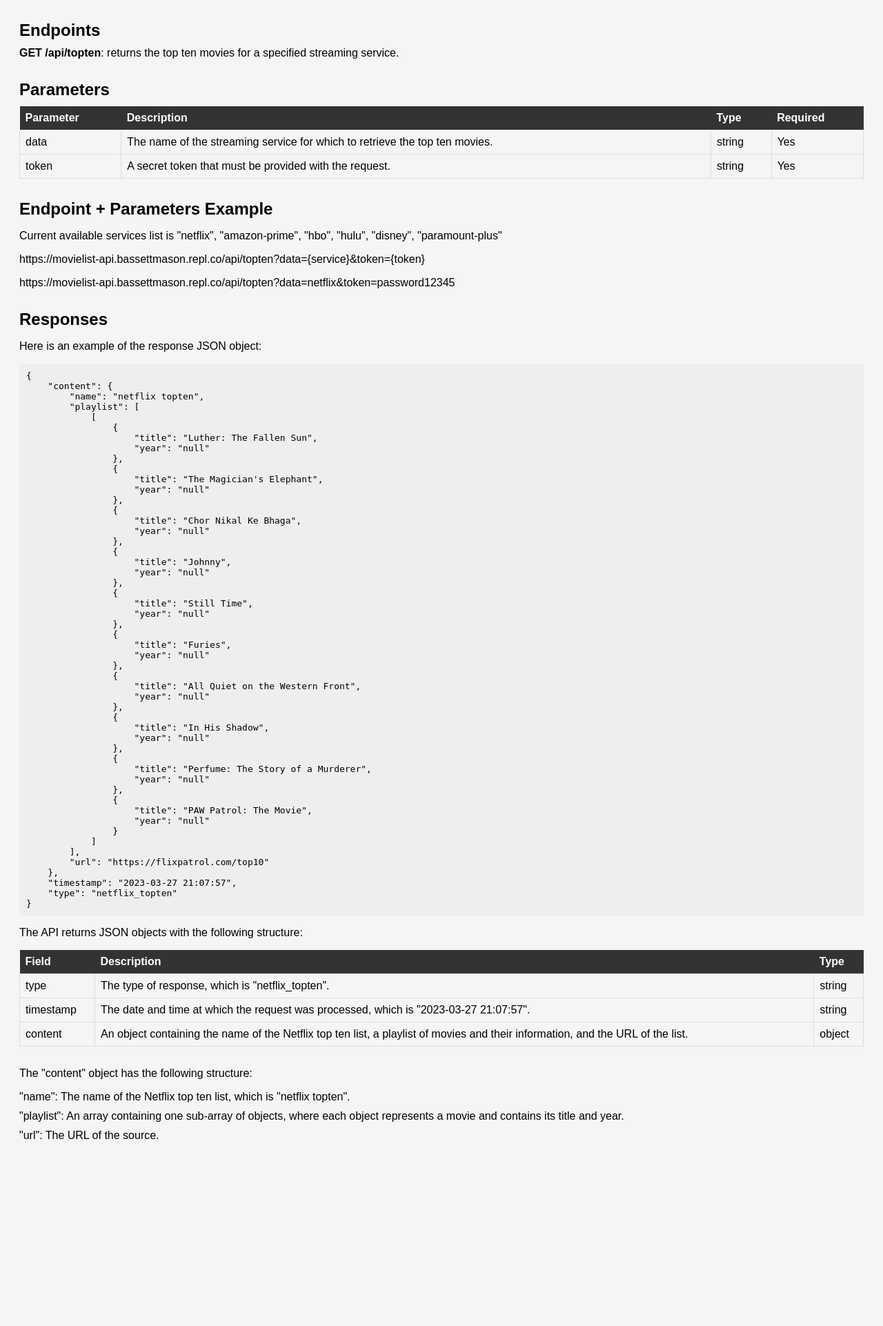
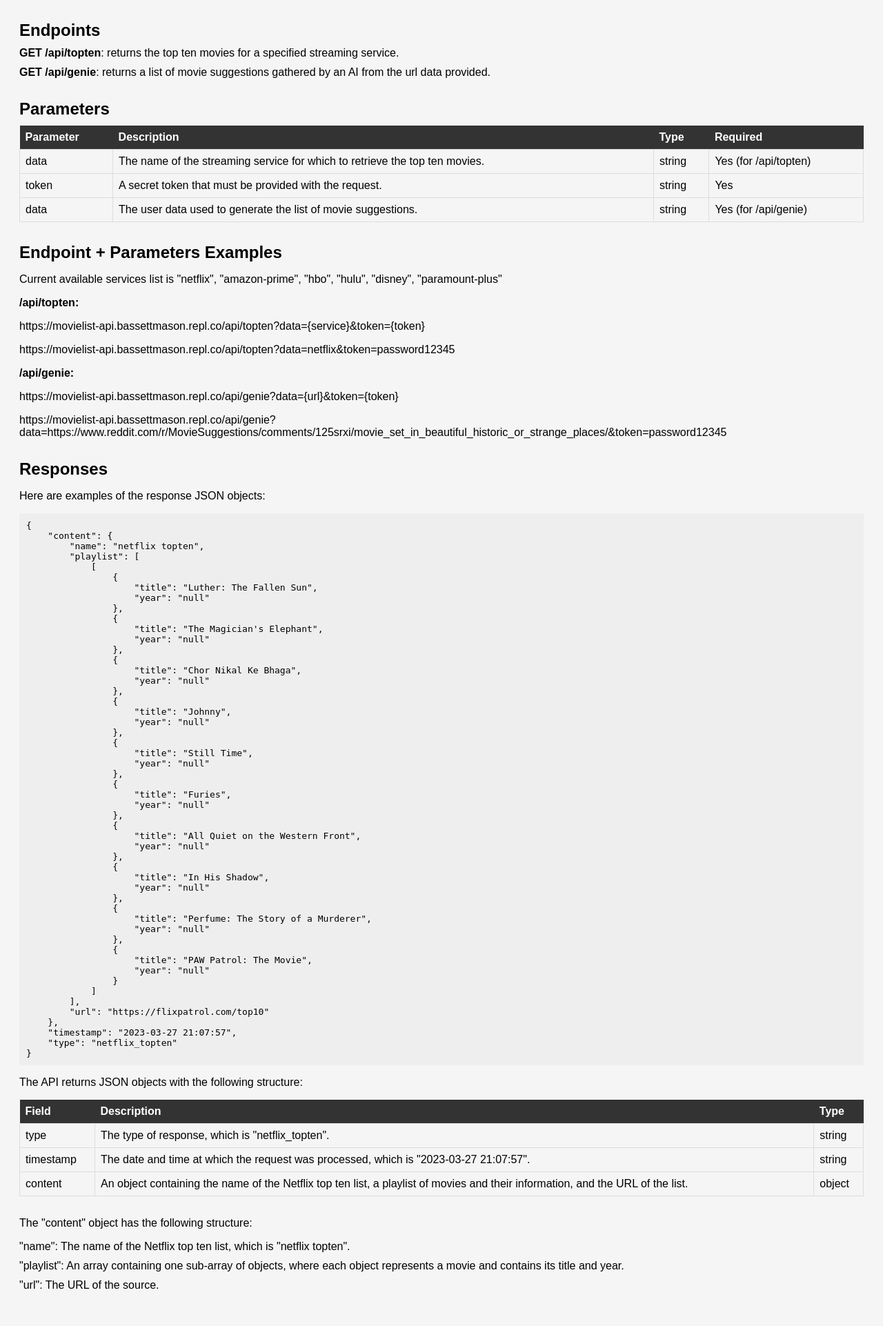
Before and after one commit to bassettmason/FlixScraper-API, a Flask app: page /docs in a window 1280 px wide. Shown: the part 140-2062 px from the top of the page at 69% size. Before the commit the page ends 1791 px from the top, so only its background shows below. Run offline with Flask 2, Linux system fonts and the light colour scheme.

Commit message:
added new feature genie route to server, documentation, and README

```diff
--- /dev/null
+++ b/genie.py
@@ -0,0 +1,105 @@
+import os
+import re
+import json
+import logging
+from typing import List, Dict
+import requests
+import openai
+import praw
+from praw.models import MoreComments
+
+logger = logging.getLogger("my_logger")
+logger.setLevel(logging.DEBUG)
+log_file = "scraper.log"
+log_format = logging.Formatter('%(asctime)s - %(levelname)s - %(message)s')
+file_handler = logging.FileHandler(log_file)
+file_handler.setFormatter(log_format)
+logger.addHandler(file_handler)
+
+
+def is_valid_reddit_url(url: str) -> bool:
+    """
+    Check if a given URL is a valid subreddit URL.
+    """
+    try:
+        response = requests.get(url)
+        if response.status_code == 200 and "reddit.com/r/MovieSuggestions" in response.url:
+            return True
+        else:
+            return False
+    except requests.exceptions.RequestException as e:
+        logger.error(f"RequestException: {e}")
+        return False
+
+
+def get_comments(url: str) -> str:
+    """
+    Get the comments from a given Reddit URL.
+    """
+    reddit = praw.Reddit(
+        client_id=os.getenv("REDDIT_CLIENTID"),
+        client_secret=os.getenv("REDDIT_SECRET"),
+        user_agent="prawtutorial",
+    )
+
+    submission = reddit.submission(url=url)
+
+    raw_comment_list = []
+
+    for top_level_comment in submission.comments:
+        if isinstance(top_level_comment, MoreComments):
+            continue
+        else:
+            if top_level_comment.score > 5:
+                raw_comment_list.append(top_level_comment.body)
+
+    united_string = ""
+
+    for comment in raw_comment_list:
+        united_string += comment + "\n"
+
+    united_string = united_string.replace("\n\n\n", "\n\n")
+    united_string = united_string.replace("\n\n", "\n")
+    united_string = united_string.replace("-", "")
+    united_string = united_string.replace("**", "")
+    united_string = united_string.replace("*", "")
+
+    logger.debug(f"get_comments united string: {united_string}")
+    return united_string
+
+
+def extract_titles(comments: str) -> List[Dict[str, str]]:
+    """
+    Extract movie titles from the comments using OpenAI's GPT-3 API.
+    """
+    try:
+        response = openai.Completion.create(
+            engine="text-davinci-003",
+            prompt=f'''Identify all entities of type 'MOVIE' in this text: Here are some comments that mention movies: {comments}
+        JSON format example: [{{"title": "Movie Title", "year": Year}}, {{"title": "Movie Title","year": "null"}}, {{'title': "Movie Title","year": Year}}]''',
+            max_tokens=1024,
+            n=1,
+            stop=None,
+            temperature=0,
+        )
+
+        # Extract the recognized entities from the API response
+        result = response["choices"][0]["text"].strip().replace("Answer: ", "")
+        logger.debug(f"extract_titles result: {result}")
+        result_dictified = json.loads(result)
+        logger.debug(f"extract_titles result_dictified: {result_dictified}")
+        return result_dictified
+    except openai.Error as e:
+        logger.error(f"OpenAI Error: {e}")
+        return []
+
+
+def extract_title(url: str) -> str:
+    """
+    Extract the submission title from a given Reddit URL.
+    """
+    match = re.search("/r/(.*)/comments/([^/]+)/(.*)/?$", url)
+    if match:
+        return match.group(3).rstrip("/")
+    else:
+        return ""
--- a/main.py
+++ b/main.py
@@ -5,6 +5,8 @@
 from datetime import datetime
 from webscraper import FlixPatrolScraper, service_list
 import logging
+from genie import is_valid_reddit_url, extract_titles, get_comments, extract_title
+from utils import get_timestamp
 
 # Get the secret token from environment variables
 my_secret = os.environ['TOKEN']
@@ -27,12 +29,54 @@
 @app.route("/")
 def index():
     return redirect(url_for('docs'))
-# Define a route for the documentation page
+# Route for the documentation page
 @app.route("/docs")
 def docs():
     return render_template("docs.html")
+#Route for the /api/genie page
+@app.route("/api/genie", methods=["GET"])
+def api_genie():
+    try:
+        data = request.args.get("data")
+        token = request.args.get("token")
 
-# Define a route for the /api/topten endpoint
+        if token != my_secret:
+            raise HTTPException("Invalid token", 401)
+        if data is None:
+            raise HTTPException("No data requested", 400)
+        if is_valid_reddit_url(data):
+            playlist = extract_titles(get_comments(data))
+        return {
+            "type": "genie",
+            "timestamp": get_timestamp(),
+            "content": {
+                "name": extract_title(data),
+                "url": data,
+                "playlist": playlist
+            }
+        }
+    except HTTPException as e:
+        # Log the error with the appropriate level (INFO for 404 errors, ERROR for others)
+        if e.code == 404:
+            logger.info(f"API error: {e.description}")
+        else:
+            logger.error(f"API error: {e.description}")
+        # Return the error message as JSON with the appropriate status code
+        return jsonify({
+            "type": "Error",
+            "timestamp": get_timestamp(),
+            "content": e.description
+        }), e.code
+    except Exception as e:
+        # Log the server error with the ERROR level
+        logger.error(f"Server error: {str(e)}")
+        # Return a generic server error message as JSON with a 500 status
+        return jsonify({
+            "type": "Error",
+            "timestamp": get_timestamp(),
+            "content": str(e)
+        }), 500
+# Route for the /api/topten endpoint
 @app.route("/api/topten", methods=["GET"])
 def api_topten():
     try:
@@ -53,14 +97,12 @@
         with FlixPatrolScraper(service_list) as scraper:
             list_name = data.replace("-", " ")
             movie_list = scraper.scrape_top_ten_movies(data)
-            print(f"Top 10 movies for {data}: {movie_list}")
-
         # Log the successful API call
         logger.info(f"Successful API call: /api/topten?data={data}&token={token}")
         # Return the top ten movies as JSON
         return jsonify({
             "type": f"{data}_topten",
-            "timestamp": datetime.now().strftime("%Y-%m-%d %H:%M:%S"),
+            "timestamp": get_timestamp(),
             "content": {
                 "name": f"{list_name} topten",
                 "url": "https://flixpatrol.com/top10",
--- a/templates/docs.html
+++ b/templates/docs.html
@@ -16,6 +16,7 @@
         <h2>Endpoints</h2>
         <ul>
           <li><strong>GET /api/topten</strong>: returns the top ten movies for a specified streaming service.</li>
+          <li><strong>GET /api/genie</strong>: returns a list of movie suggestions gathered by an AI from the url data provided.</li>
         </ul>
       </section>
       <section>
@@ -34,7 +35,7 @@
               <td>data</td>
               <td>The name of the streaming service for which to retrieve the top ten movies.</td>
               <td>string</td>
-              <td>Yes</td>
+              <td>Yes (for /api/topten)</td>
             </tr>
             <tr>
               <td>token</td>
@@ -42,18 +43,28 @@
               <td>string</td>
               <td>Yes</td>
             </tr>
+            <tr>
+              <td>data</td>
+              <td>The user data used to generate the list of movie suggestions.</td>
+              <td>string</td>
+              <td>Yes (for /api/genie)</td>
+            </tr>
           </tbody>
         </table>
       </section>
       <section>
-        <h2>Endpoint + Parameters Example</h2>
-        <p> Current available services list is "netflix", "amazon-prime", "hbo", "hulu", "disney", "paramount-plus"
+        <h2>Endpoint + Parameters Examples</h2>
+        <p>Current available services list is "netflix", "amazon-prime", "hbo", "hulu", "disney", "paramount-plus"</p>
+        <p><strong>/api/topten:</strong></p>
         <p>https://movielist-api.bassettmason.repl.co/api/topten?data={service}&token={token}</p>
         <p>https://movielist-api.bassettmason.repl.co/api/topten?data=netflix&token=password12345</p>
+        <p><strong>/api/genie:</strong></p>
+        <p>https://movielist-api.bassettmason.repl.co/api/genie?data={url}&token={token}</p>
+        <p>https://movielist-api.bassettmason.repl.co/api/genie?data=https://www.reddit.com/r/MovieSuggestions/comments/125srxi/movie_set_in_beautiful_historic_or_strange_places/&token=password12345</p>
       </section>
       <section>
         <h2>Responses</h2>
-        <p>Here is an example of the response JSON object:</p>
+        <p>Here are examples of the response JSON objects:</p>
 <pre>
 {
     "content": {
--- /dev/null
+++ b/utils.py
@@ -0,0 +1,5 @@
+from datetime import datetime
+
+def get_timestamp():
+    timestamp = datetime.now().strftime("%Y-%m-%d %H:%M:%S")
+    return timestamp
```
Also changed, not shown: README.md, 3 other files.
